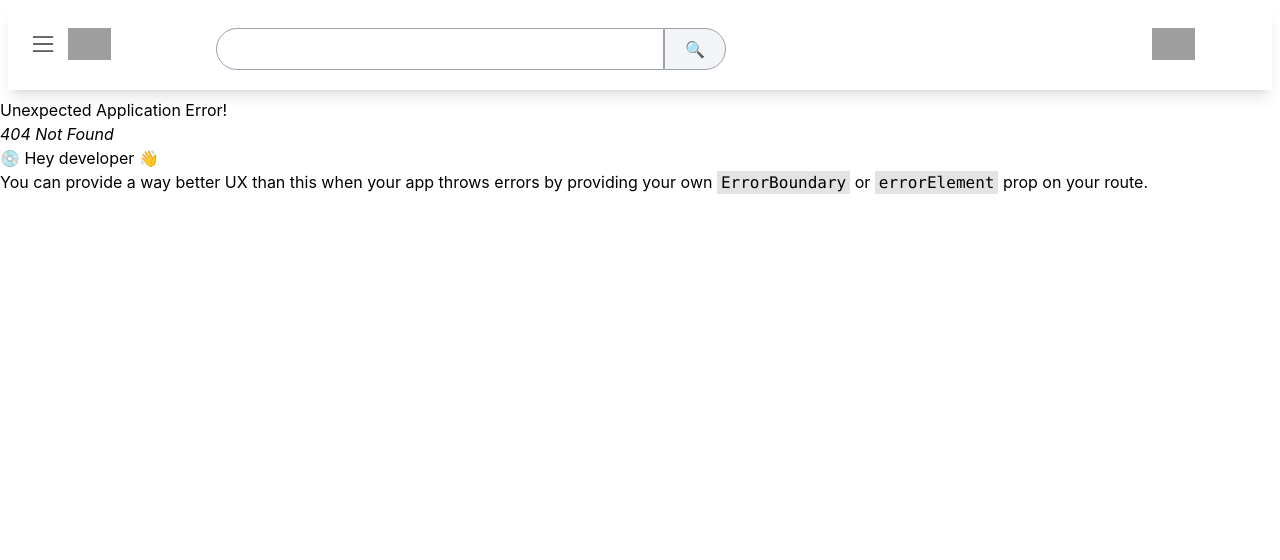
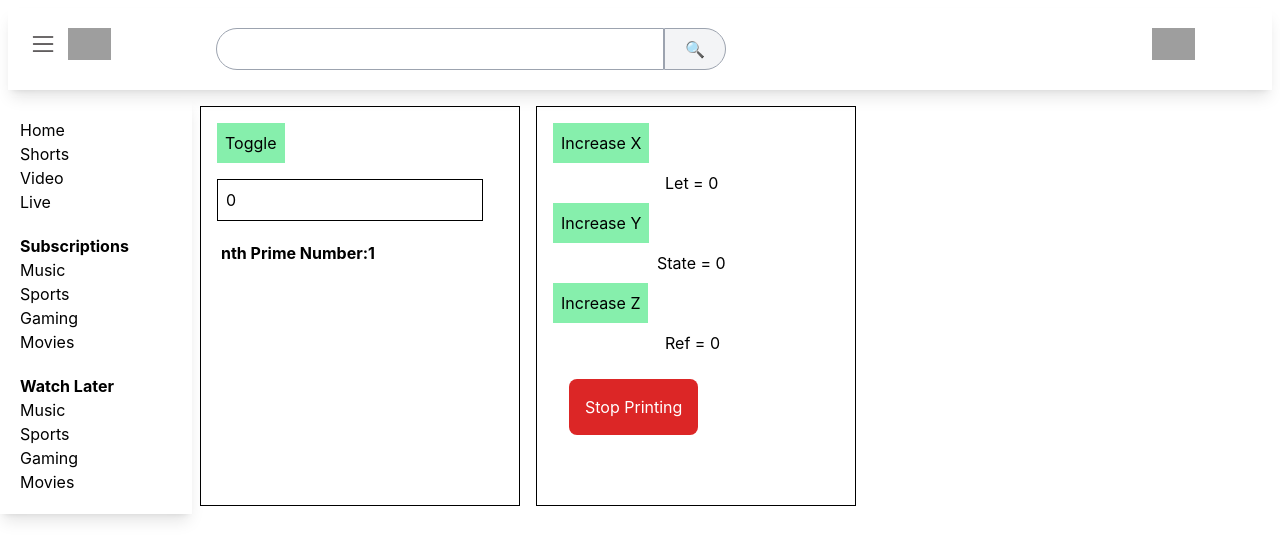
Before and after one commit to Navyashri-Kolachippu/MyYoutube, a React (Create React App) app: page /demo in a window 1280 px wide. Before the commit this address had no page. Shown: the top 560 px of the page. Built offline with nearby package versions, Linux system fonts and the light colour scheme; grey boxes are pictures that could not be loaded.

Commit message:
demo on hooks

```diff
--- a/src/App.js
+++ b/src/App.js
@@ -7,6 +7,8 @@ import appstore from './utils/appstore';
 import { createBrowserRouter, RouterProvider } from 'react-router-dom';
 import MainContainer from './components/MainContainer';
 import Watch from './components/Watch';
+import Demo from './components/Demo';
+import Demo1 from './components/Demo1';
 
 const appRouter=createBrowserRouter([{
   path:"/",
@@ -19,6 +21,10 @@ const appRouter=createBrowserRouter([{
     {
       path:"watch",
       element:<Watch/>,
+    },
+    {
+      path:"demo",
+      element:<><Demo/> <Demo1/></>,
     }
   ]
 
--- /dev/null
+++ b/src/components/Demo.js
@@ -0,0 +1,29 @@
+import { useEffect, useMemo, useState } from "react";
+import { findNthPrime } from "../utils/helper";
+
+const Demo=()=>{
+    const [text,setText]=useState(0);
+    const [isDarkTheme,setIsDarkTheme]=useState(false);
+
+    const prime=useMemo(()=>findNthPrime(text),[text]);
+
+    return(
+    <div
+        className={
+        "m-2 p-2 w-80 h-58 border border-black " +
+        (isDarkTheme && "bg-gray-900 text-white")
+        }
+        >
+        <div>
+        <button className="bg-green-300 m-2 p-2" onClick={()=>setIsDarkTheme(!isDarkTheme)}>Toggle</button>
+        </div>
+        <div>
+        <input type="text" value={text} className="m-2 p-2 border border-black text-black" onChange={(e)=>setText(e.target.value)}/>
+        </div>
+        <div>
+        <h1 className="m-1 p-2 font-bold">nth Prime Number:{prime}</h1>
+        </div>
+    </div>)
+}
+
+export default Demo;
--- /dev/null
+++ b/src/components/Demo1.js
@@ -0,0 +1,52 @@
+import { useState,useRef, useEffect } from "react";
+
+const Demo1=()=>{
+ let x=0;
+ const i=useRef(null);
+ const [yValue,setYValue]=useState(0);
+ const ref=useRef(0);
+ useEffect(()=>{
+    if(i.current!=null) return;
+    i.current =setInterval(()=>{
+        console.log("Hello "+Math.random());
+   },1000);
+   return()=>clearInterval(i.current);
+},[])
+    return(
+        <div className="border border-black m-2 p-2 w-80 h-58">
+            <div>
+               <button className="bg-green-300 m-2 p-2" onClick={
+                ()=>{
+                    x=x+1
+                    console.log("x :"+x);
+                    }}>Increase X</button>
+               <div>
+                <span className="m-20 px-10">Let = {x}</span>
+               </div>
+            </div>
+            <div>
+                <button className="bg-green-300 m-2 p-2" onClick={
+                    ()=>{
+                        setYValue(yValue+1);
+                        console.log("y :"+yValue);
+                    }}>Increase Y</button>
+                <div>
+                 <span className="m-20 px-8">State = {yValue}</span>
+                </div>
+            </div>
+            <div>
+                <button className="bg-green-300 m-2 p-2" onClick={
+                ()=>{
+                    ref.current=ref.current+1;
+                    console.log("ref :"+ref.current);
+                }}>Increase Z</button>
+                <div>
+                 <span className="m-20 px-10">Ref = {ref.current}</span>
+                </div>
+                <button className="bg-red-600 text-white rounded-lg m-6 p-4" onClick={()=>{clearInterval(i.current)}}>Stop Printing</button>
+            </div>
+        </div>
+    )
+}
+
+export default Demo1;
--- /dev/null
+++ b/src/utils/helper.js
@@ -0,0 +1,25 @@
+//Function to check the number is prime
+function isPrime(num) {
+    if (num <= 1) {
+      return false;
+    }
+    for (let i = 2; i <= Math.sqrt(num); i++) {
+      if (num % i === 0) {
+       return false;
+      }
+    }
+    return true;
+   }
+
+   //Function to find the nth prime number
+   export function findNthPrime(n) {
+    let count = 0;
+    let num = 2;
+    while (count < n) {
+      if (isPrime(num)) {
+       count++;
+      }
+      num++;
+    }
+    return num - 1;
+   }
```
